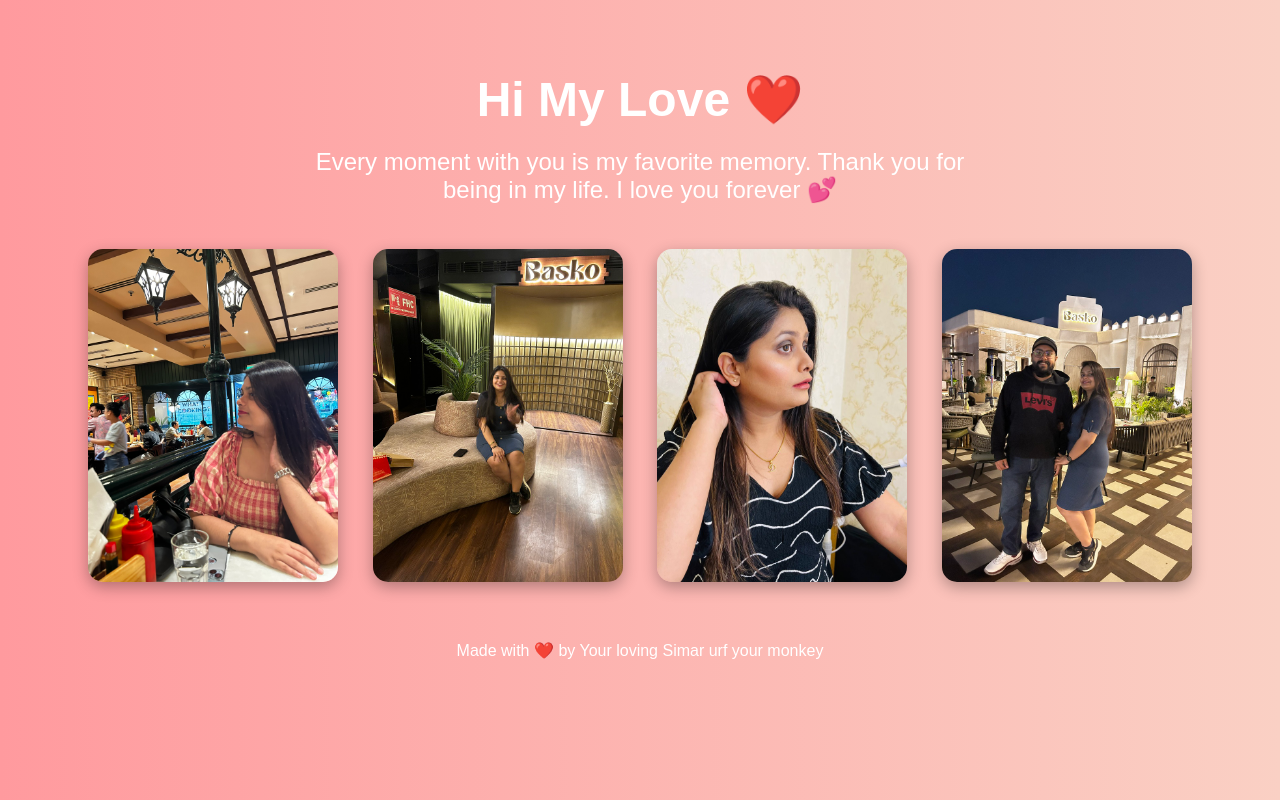
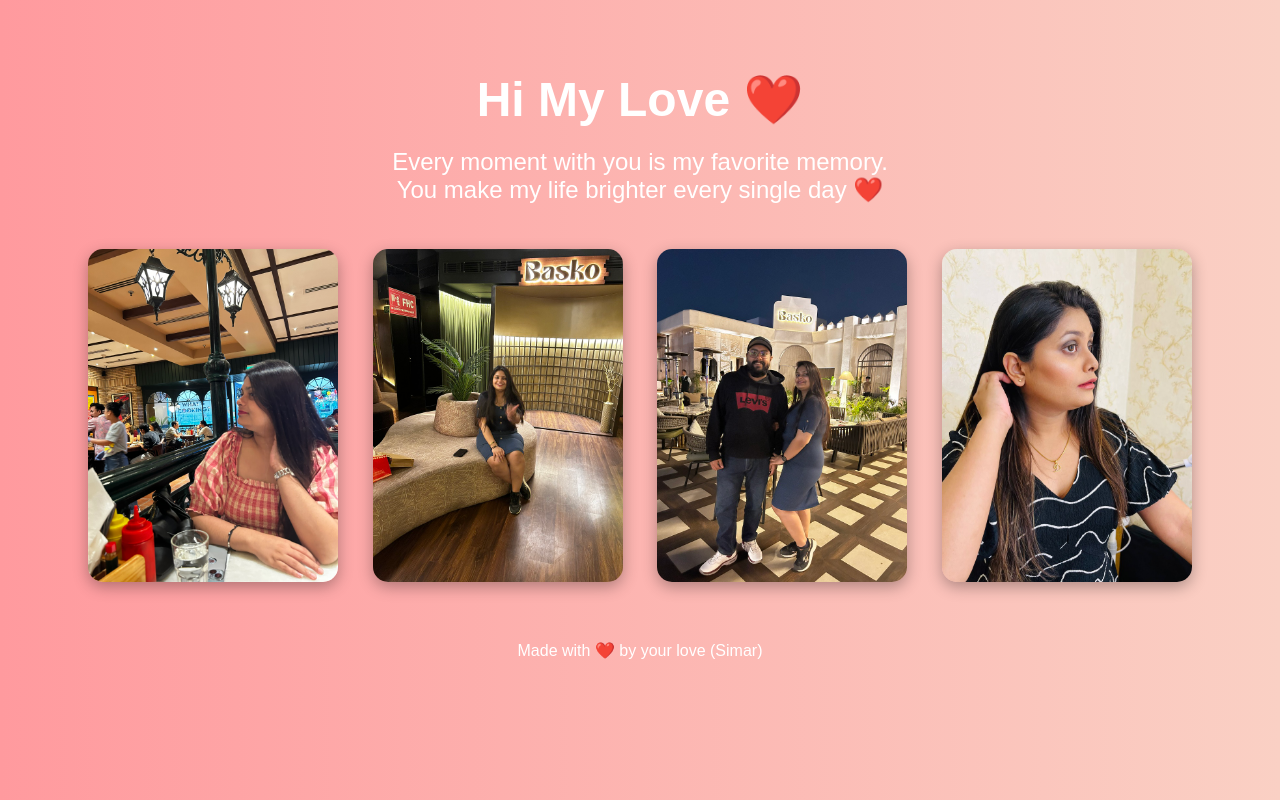
Before and after one commit to simseer/Girlfriend, a Flask app: page / in a window 1280 px wide. Run offline with Flask 3, Linux system fonts and the light colour scheme.

```diff
--- a/app.py
+++ b/app.py
@@ -4,12 +4,15 @@ app = Flask(__name__)
 
 @app.route("/")
 def home():
+    # List of photos to display in the gallery
     photos = [
         "photos/us.jpeg",
         "photos/photo1.jpeg",
-        "photos/photo3.jpeg",
         "photos/photo2.jpeg",
+        "photos/photo3.jpeg"
     ]
+
+    # Render the template with the photos only
     return render_template("index.html", photos=photos)
 
 if __name__ == "__main__":
--- a/static/style.css
+++ b/static/style.css
@@ -1,5 +1,4 @@
-/* style.css */
-
+/* Background gradient and styling */
 body {
     margin: 0;
     padding: 0;
@@ -7,6 +6,7 @@ body {
     background: linear-gradient(to right, #ff9a9e, #fad0c4);
     text-align: center;
     color: white;
+    overflow-x: hidden;
 }
 
 .container {
@@ -24,6 +24,7 @@ p {
     margin: 0 auto 30px auto;
 }
 
+/* Gallery styling */
 .gallery {
     margin-top: 30px;
 }
@@ -33,14 +34,60 @@ p {
     margin: 15px;
     border-radius: 15px;
     box-shadow: 0px 5px 15px rgba(0,0,0,0.3);
-    transition: transform 0.3s;
+    transition: transform 0.5s, opacity 0.5s;
 }
 
 .gallery img:hover {
-    transform: scale(1.05);
+    transform: scale(1.1);
+    opacity: 0.9;
 }
 
+/* Footer */
 .footer {
     margin-top: 40px;
     font-size: 1em;
 }
+
+/* Hearts animation */
+.hearts {
+    position: fixed;
+    top: 0;
+    left: 0;
+    width: 100%;
+    height: 100%;
+    pointer-events: none;
+}
+
+.heart {
+    position: absolute;
+    width: 20px;
+    height: 20px;
+    background: red;
+    transform: rotate(-45deg);
+    animation: float 5s linear forwards;
+}
+
+.heart::before,
+.heart::after {
+    content: "";
+    position: absolute;
+    width: 20px;
+    height: 20px;
+    background: red;
+    border-radius: 50%;
+}
+
+.heart::before {
+    top: -10px;
+    left: 0;
+}
+
+.heart::after {
+    top: 0;
+    left: 10px;
+}
+
+@keyframes float {
+    0% { transform: translateY(0) rotate(-45deg); opacity: 1; }
+    100% { transform: translateY(-100vh) rotate(-45deg); opacity: 0; }
+}
--- a/templates/index.html
+++ b/templates/index.html
@@ -6,12 +6,13 @@
 </head>
 <body>
 
+<div class="hearts"></div>
+
 <div class="container">
     <h1>Hi My Love ❤️</h1>
-        <p class="message">
-            Every moment with you is my favorite memory.
-            Thank you for being in my life.
-            I love you forever 💕
+    <p>
+    Every moment with you is my favorite memory.<br>
+    You make my life brighter every single day ❤️
     </p>
 
     <div class="gallery">
@@ -20,8 +21,24 @@
         {% endfor %}
     </div>
 
-        <p class="footer">Made with ❤️ by Your loving Simar urf your monkey</p>
+    <p class="footer">Made with ❤️ by your love (Simar)</p>
 </div>
+
+<script>
+    // Floating hearts animation
+    const hearts = document.querySelector('.hearts');
+
+    function createHeart() {
+        const heart = document.createElement('div');
+        heart.classList.add('heart');
+        heart.style.left = Math.random() * 100 + 'vw';
+        heart.style.animationDuration = 2 + Math.random() * 3 + 's';
+        hearts.appendChild(heart);
+        setTimeout(() => heart.remove(), 5000);
+    }
+
+    setInterval(createHeart, 300);
+</script>
 
 </body>
 </html>
```
Lines whose indentation alone changed are shown as unchanged.
